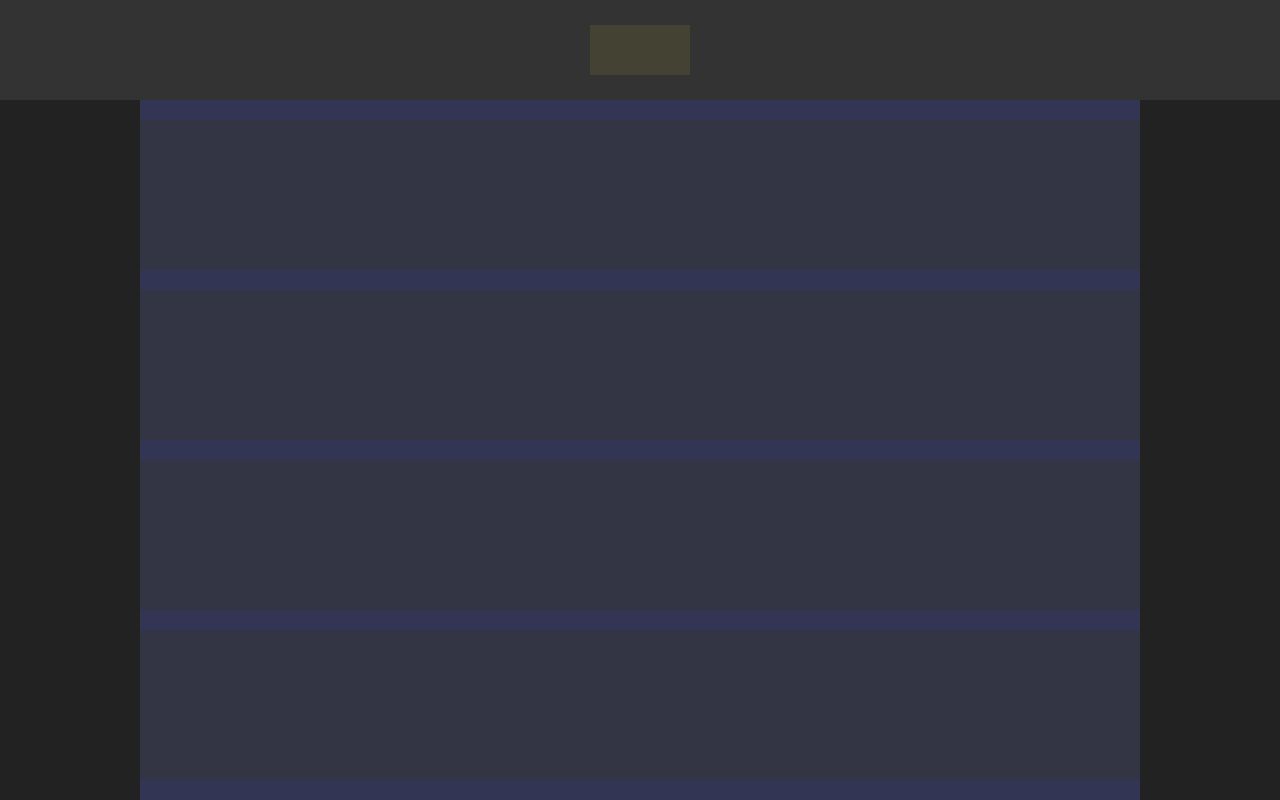
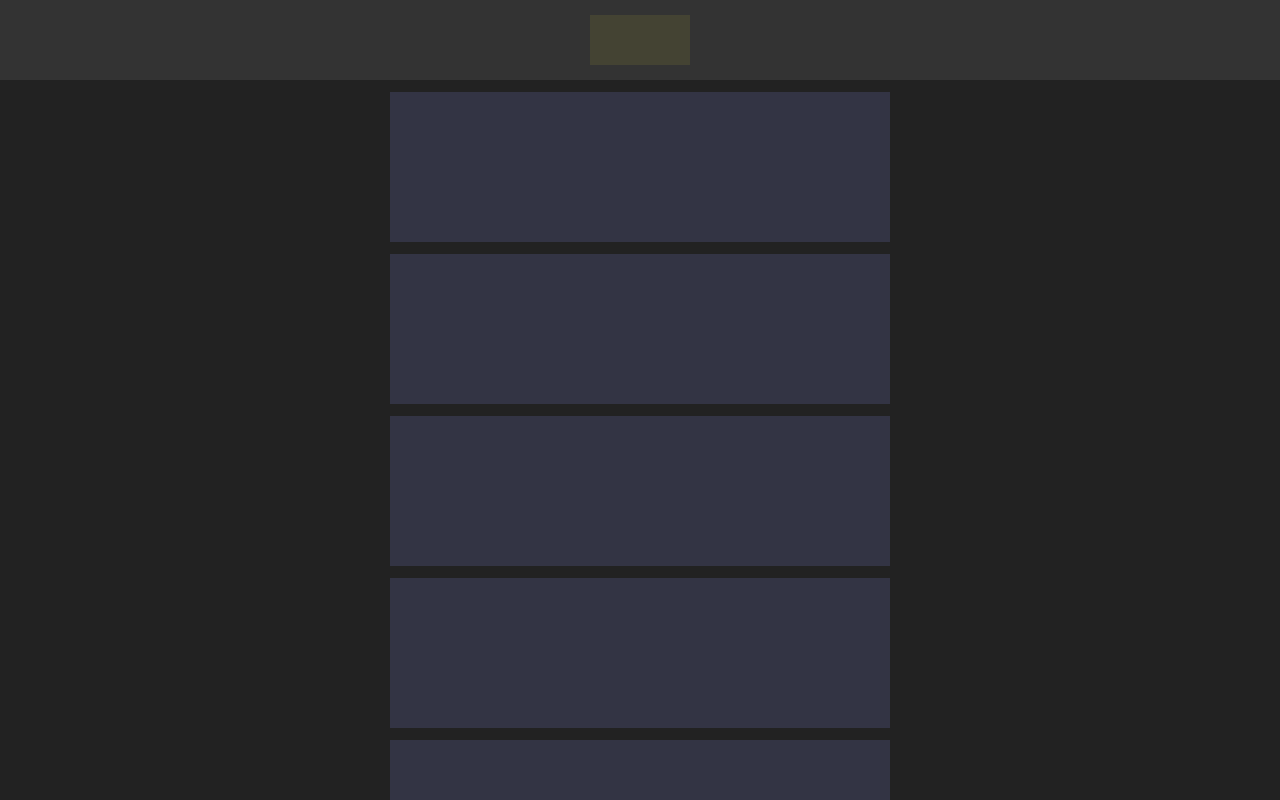
Before and after one commit to jdgillespie91/dot-blog, a React (Create React App) app: page / in a window 1280 px wide. Shown: the top 800 px of the page. Built offline with nearby package versions, Linux system fonts and the light colour scheme.

Commit message:
<Jake> Parameterise colors and sizes

```diff
--- a/src/App.css
+++ b/src/App.css
@@ -1,6 +1,13 @@
+:root {
+  --header-height: 80px;
+  --footer-height: 80px;
+  --dark-color: #222;
+  --light-color: #333;
+  --card-border: 6px;
+}
+
 .app {
-  background-color: #222;
-  height: 100%;
+  background-color: var(--dark-color);
 
   display: flex;
   flex-direction: column;
@@ -8,15 +15,16 @@
 }
 
 .header {
-  background-color: #333;
-  height: 100px;
+  background-color: var(--light-color);
+
+  height: var(--header-height);
   width: 100%;
-
-  z-index: 3;
 
   display: flex;
   align-items: center;
   justify-content: center;
+
+  z-index: 3;
 }
 
 .logo {
@@ -25,42 +33,36 @@
   width: 100px;
 }
 
-@media screen and (max-width: 1000px) {
+.body {
+  background-color: var(--dark-color);
+
+  min-height: 100vh;
+  margin-top: calc(-1 * var(--header-height));
+  margin-bottom: calc(-1 * var(--footer-height));
+
+  z-index: 1;
+}
+
+@media screen and (max-width: 500px) {
   .body {
-    background-color: #444;
     width: 100%;
-    min-height: 100vh;
-
-    z-index: 1;
-
-    margin-top: -100px;
-    margin-bottom: -100px;
-
   }
 }
 
-@media screen and (min-width: 1000px) {
+@media screen and (min-width: 500px) {
   .body {
-    background-color: #444;
-    width: 1000px;
-    min-height: 100vh;
-
-    z-index: 1;
-
-    margin-top: -100px;
-    margin-bottom: -100px;
-
+    width: 500px;
   }
 }
 
-.cardContainer {
-  background-color: #333555;
+.card-container {
+  background-color: var(--dark-color);
 
-  margin-top: 100px;
-  margin-bottom: 100px;
+  margin-top: var(--header-height);
+  margin-bottom: var(--footer-height);
 
-  padding-top: 10px;
-  padding-bottom: 10px;
+  padding-top: var(--card-border);
+  padding-bottom: var(--card-border);
 
   display: flex;
   flex-direction: column;
@@ -69,15 +71,17 @@
 
 .card {
   background-color: #333444;
+
+  margin: var(--card-border);
+
   height: 150px;
   width: 100%;
-
-  margin: 10px;
 }
 
 .footer {
-  background-color: #555;
-  height: 100px;
+  background-color: var(--light-color);
+
+  height: var(--footer-height);
   width: 100%;
 
   z-index: 2;
--- a/src/App.js
+++ b/src/App.js
@@ -9,11 +9,7 @@
           <div className="logo"/>
         </div>
         <div className="body">
-          <div className="cardContainer">
-            <div className="card"/>
-            <div className="card"/>
-            <div className="card"/>
-            <div className="card"/>
+          <div className="card-container">
             <div className="card"/>
             <div className="card"/>
             <div className="card"/>
```
